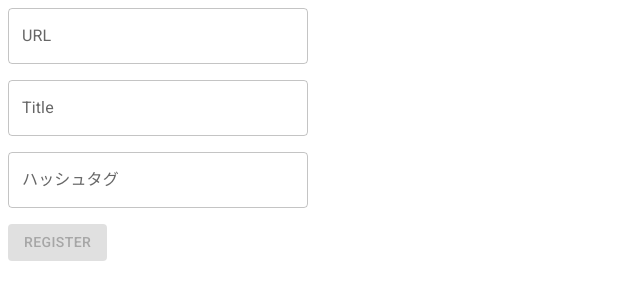
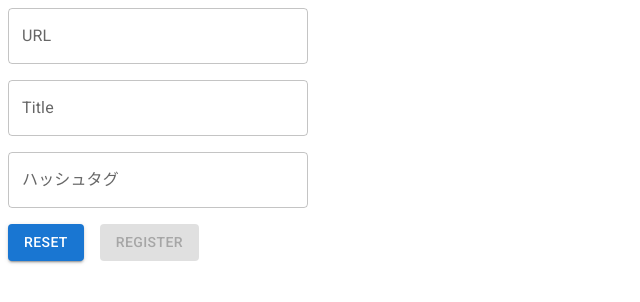
Before and after one commit to haru960197/YakusugiBookmark, a React (Create React App) app: page / in a window 1280 px wide. Shown: the top 302 px of the page, without its empty margins (0-640 px from the left). Built offline with nearby package versions, Linux system fonts and the light colour scheme.

Commit message:
[update] リファクタリング

```diff
--- a/src/components/App.js
+++ b/src/components/App.js
@@ -1,10 +1,36 @@
-import Button from '@mui/material/Button';
 import Register from './Register';
+import { useState } from 'react';
 
 function App() {
+  const [webSites, setWebSites] = useState([]);
+  const [hashTags, setHashTags] = useState(
+    [{name: "hoge", count: 1}, {name: "fuga", count: 3}/*{ name: '', count: 0 }*/]
+  );
+
+  function processHashTag(name) {
+    if (hashTags.find((hashTag) => hashTag.name === name)) {
+        // name is already registered.
+        setHashTags(hashTags.map((hashTag) =>
+            hashTag.name === name ?
+                { name: name, count: hashTag.count + 1} :
+                hashTag
+        ))
+    } else {
+        // register new name hashtag.
+        setHashTags([
+            { name: name, count: 1 },
+            ...hashTags
+        ]);
+    }
+  }
+
   return (
     <div>
-      <Register/>
+      <Register
+        registerWebSite={(webSite) => setWebSites([...webSites, webSite])}
+        hashTags={hashTags}
+        processHashTag={processHashTag}
+      />
     </div>
   );
 }
--- a/src/components/Register.js
+++ b/src/components/Register.js
@@ -1,46 +1,35 @@
 import { Autocomplete, TextField, Stack, Button, Chip } from "@mui/material";
 import { useState } from "react";
 
-export default function Register() {
+export default function Register({ registerWebSite, hashTags, processHashTag }) {
     const [webSite, setWebSite] = useState({url: '', title: '', hashTagNames: []})
-    const [hashTags, setHashTags] = useState([{name: "hoge", count: 1}, {name: "fuga", count: 3}/*{ name: '', count: 0 }*/]);
 
-    function processHashTag(name) {
-        if (hashTags.find((hashTag) => hashTag.name === name)) {
-            // name is already registered.
-            setHashTags(hashTags.map((hashTag) =>
-                hashTag.name === name ?
-                    { name: name, count: hashTag.count + 1} :
-                    hashTag
-            ))
-        } else {
-            // register new name hashtag.
-            setHashTags([
-                { name: name, count: 1 },
-                ...hashTags
-            ]);
-        }
+    function handleReset(e) {
+        setWebSite({url: '', title: '', hashTagNames: []});
     }
 
-    function handleClick(e) {
-        console.log(webSite);
+    function handleRegister(e) {
         webSite.hashTagNames.forEach(name => {
             processHashTag(name);
         });
+        registerWebSite(webSite);
     }
 
     return (
         <>
             <Stack spacing={2} sx={{ width: 300 }}>
                 <TextField
+                    value={webSite.url}
                     label="URL"
                     onChange={(e) => setWebSite({...webSite, url: e.target.value})}
                 />
                 <TextField
+                    value={webSite.title}
                     label="Title"
                     onChange={(e) => setWebSite({...webSite, title: e.target.value})}
                 />
                 <Autocomplete
+                    value={webSite.hashTagNames}
                     onChange={(e, newValueArray) => setWebSite({...webSite, hashTagNames: newValueArray})}
                     multiple
                     freeSolo
@@ -54,9 +43,14 @@ export default function Register() {
                 />
             </Stack>
             <Button
+                sx={{ marginTop: 2, marginRight: 2 }}
+                variant="contained"
+                onClick={handleReset}
+            >Reset</Button>
+            <Button
                 sx={{ marginTop: 2 }}
                 variant="contained"
-                onClick={handleClick}
+                onClick={handleRegister}
                 disabled={!webSite.url}
             >Register</Button>
         </>
```
